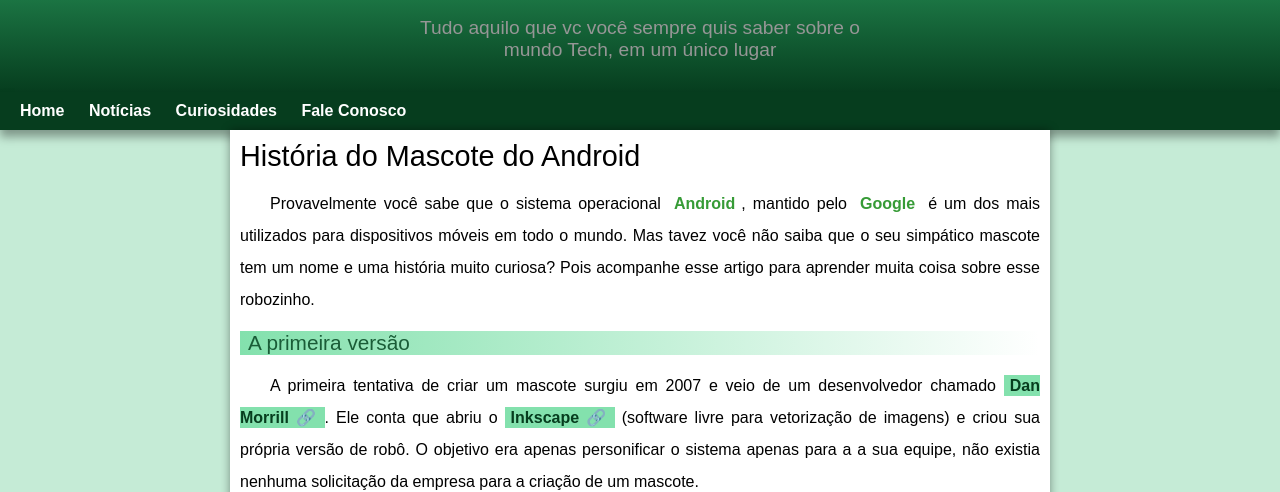
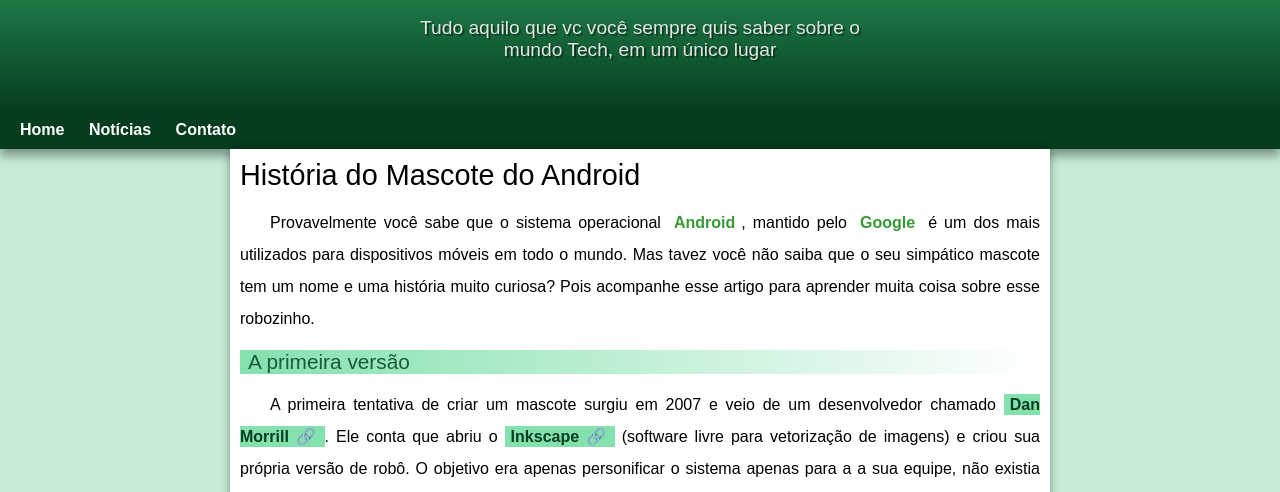
Before and after one commit to PatoPerigoso/projeto-android, a plain HTML site: page index.html in a window 1280 px wide. Shown: the part 88-580 px from the top of the page. Drawn offline with Linux system fonts and the light colour scheme; a web font is replaced by a local one.

Commit message:
manutençao

```diff
--- a/index.html
+++ b/index.html
@@ -18,8 +18,7 @@
     <nav class="esquerda">
         <a href="#">Home</a>
         <a href="#">Notícias</a>
-        <a href="#">Curiosidades</a>
-        <a href="#">Fale Conosco</a>
+        <a href="#">Contato</a>
     </nav>
     <main> <!-- é o principal-->
         <article> <!-- Sao os artigos -->
--- a/style.css
+++ b/style.css
@@ -59,11 +59,13 @@ header > p {
     background: linear-gradient(to bottom, #145832);
     font-size: 1.2em;
     font-family: var(--fonte-padrao);
-    color: rgb(150, 150, 150);
+    color: rgb(226, 226, 226);
     max-width: 500px;
     padding-right: 10px;
     padding-left: 10px;
     margin: auto;
+    padding-bottom: 50px;
+    text-shadow: 2px 2px 0px rgba(0, 0, 0, 0.397);
 }
 
 nav {
```
